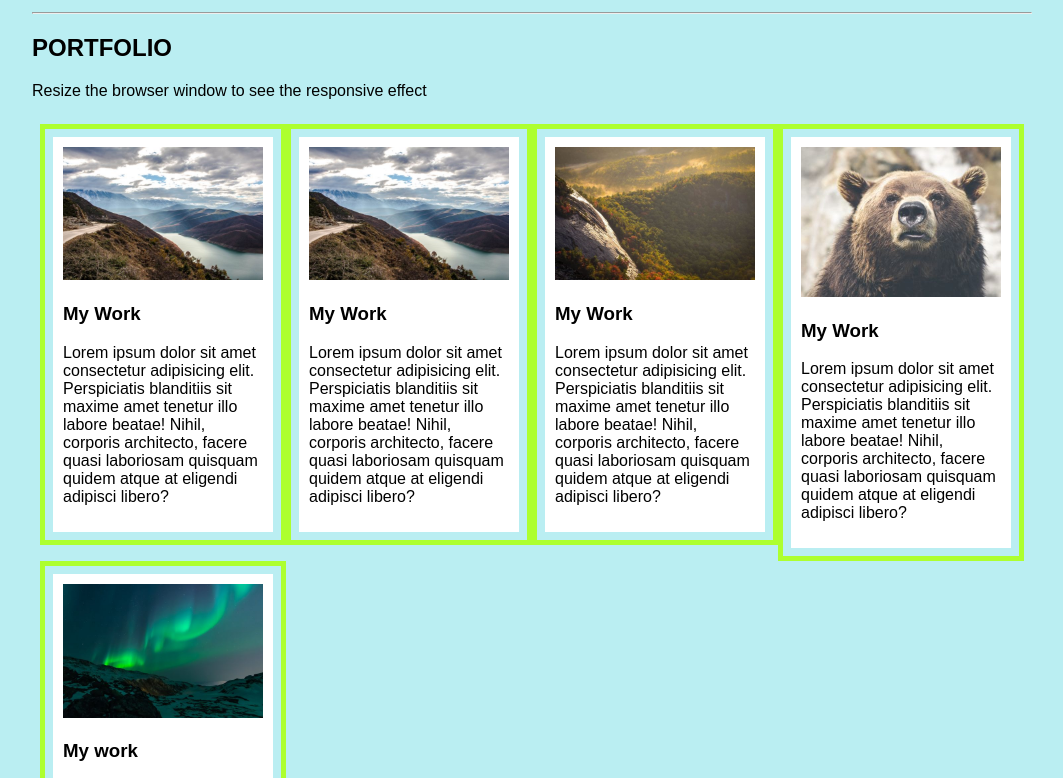
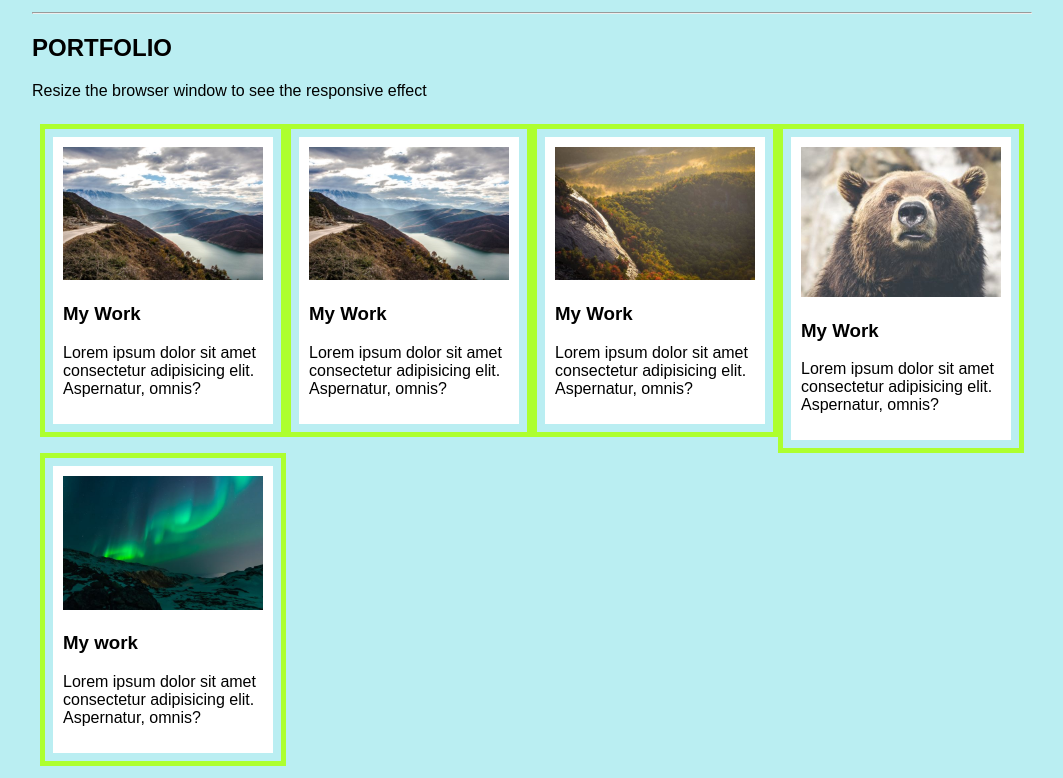
Before and after one commit to SohanAhmedsn/PERSONAL-PORTFOLIO-SELF-1, a plain HTML site: page PP-3/port-3.html in a window 1280 px wide. Shown: the part 141-919 px from the top of the page, without its empty margins (108-1171 px from the left). Drawn offline with Linux system fonts and the light colour scheme.

Commit message:
port-3-paragraph-setup

```diff
--- a/PP-3/port-3.html
+++ b/PP-3/port-3.html
@@ -22,9 +22,8 @@
                 <div class="content">
                     <img src="img/mountains.jpg" alt="mountains" style="width: 100%;">
                     <h3>My Work</h3>
-                    <p>Lorem ipsum dolor sit amet consectetur adipisicing elit. Perspiciatis blanditiis sit maxime amet
-                        tenetur illo labore beatae! Nihil, corporis architecto, facere quasi laboriosam quisquam quidem
-                        atque at eligendi adipisci libero?</p>
+                    <p>Lorem ipsum dolor sit amet consectetur adipisicing elit. Aspernatur, omnis?</p>
+
 
                 </div>
 
@@ -33,9 +32,7 @@
                 <div class="content">
                     <img src="img/mountains (1).jpg" alt="lights" style="width: 100%;">
                     <h3>My Work</h3>
-                    <p>Lorem ipsum dolor sit amet consectetur adipisicing elit. Perspiciatis blanditiis sit maxime amet
-                        tenetur illo labore beatae! Nihil, corporis architecto, facere quasi laboriosam quisquam quidem
-                        atque at eligendi adipisci libero?</p>
+                    <p>Lorem ipsum dolor sit amet consectetur adipisicing elit. Aspernatur, omnis?</p>
                 </div>
 
             </div>
@@ -43,9 +40,7 @@
                 <div class="content">
                     <img src="img/nature.jpg" alt="Nature" style="width: 100%;">
                     <h3>My Work</h3>
-                    <p>Lorem ipsum dolor sit amet consectetur adipisicing elit. Perspiciatis blanditiis sit maxime amet
-                        tenetur illo labore beatae! Nihil, corporis architecto, facere quasi laboriosam quisquam quidem
-                        atque at eligendi adipisci libero?</p>
+                    <p>Lorem ipsum dolor sit amet consectetur adipisicing elit. Aspernatur, omnis?</p>
                 </div>
 
             </div>
@@ -53,9 +48,7 @@
                 <div class="content">
                     <img src="img/p3.jpg" alt="bear" style="width: 100%;">
                     <h3>My Work</h3>
-                    <p>Lorem ipsum dolor sit amet consectetur adipisicing elit. Perspiciatis blanditiis sit maxime amet
-                        tenetur illo labore beatae! Nihil, corporis architecto, facere quasi laboriosam quisquam quidem
-                        atque at eligendi adipisci libero?</p>
+                    <p>Lorem ipsum dolor sit amet consectetur adipisicing elit. Aspernatur, omnis?</p>
                 </div>
 
             </div>
@@ -63,9 +56,7 @@
                 <div class="content">
                     <img src="img/lights.jpg" alt="mountains" style="width: 100%;">
                     <h3>My work</h3>
-                    <p>Lorem ipsum dolor sit amet consectetur adipisicing elit. Perspiciatis blanditiis sit maxime amet
-                        tenetur illo labore beatae! Nihil, corporis architecto, facere quasi laboriosam quisquam quidem
-                        atque at eligendi adipisci libero?</p>
+                    <p>Lorem ipsum dolor sit amet consectetur adipisicing elit. Aspernatur, omnis?</p>
 
                 </div>
             </div>
```
